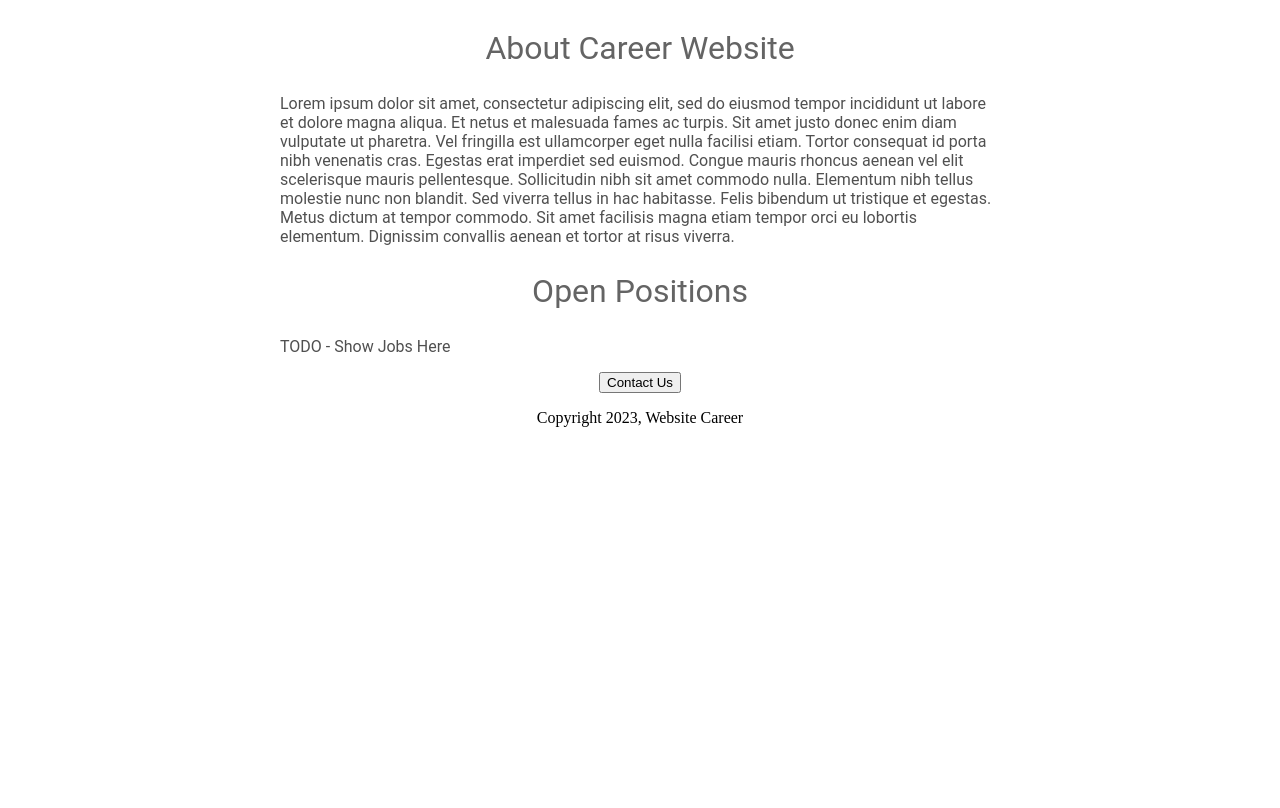
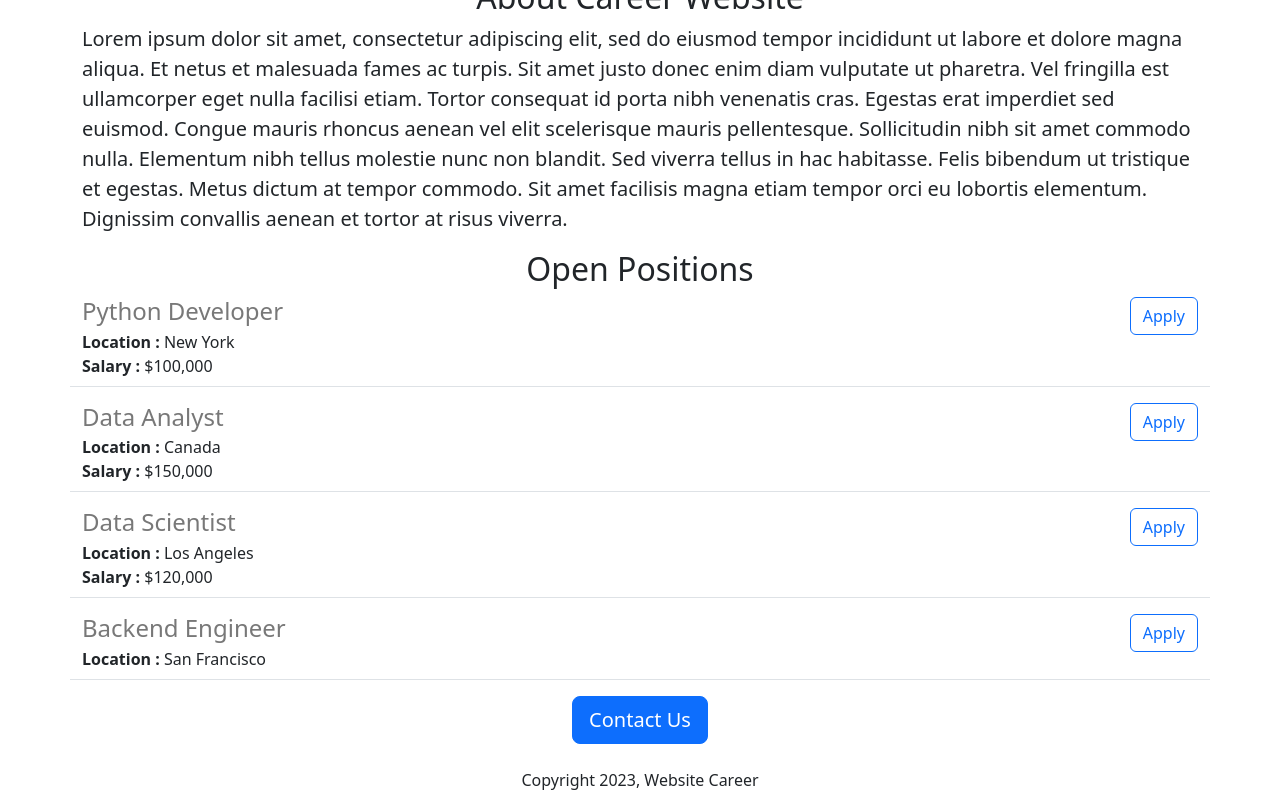
Before and after one commit to rein55/practice_career_website, a Flask app: page / in a window 1280 px wide. Shown: the part 462-1270 px from the top of the page. Before the commit the page ends 889 px from the top, so only its background shows below. Run offline with Flask 3, Linux system fonts and the light colour scheme.

Commit message:
Add dynamic data and API route

```diff
--- a/app.py
+++ b/app.py
@@ -1,11 +1,40 @@
-from flask import Flask, render_template
+from flask import Flask, render_template, jsonify
 
 app = Flask(__name__)
 
+JOBS = [
+    {
+      'Id':1,
+      'Title':'Python Developer',
+      'Location':'New York',
+      'Salary':'$100,000'
+    },
+    {
+      'Id':2,
+      'Title':'Data Analyst',
+      'Location':'Canada',
+      'Salary':'$150,000'
+    },
+    {
+      'Id':3,
+      'Title':'Data Scientist',
+      'Location':'Los Angeles',
+      'Salary':'$120,000'
+    },
+    {
+      'Id':4,
+      'Title':'Backend Engineer',
+      'Location':'San Francisco',
+    }
+]
+
 @app.route("/")
 def hello_world():
-  return render_template('home.html')
-
-
+  return render_template('home.html',
+                         jobs=JOBS,
+                        company_name = 'Career Website')
+@app.route("/api/jobs")
+def list_jobs():
+  return jsonify(JOBS)
 if __name__ == "__main__":
   app.run(host= "0.0.0.0", debug=True)
--- a/templates/home.html
+++ b/templates/home.html
@@ -2,49 +2,34 @@
 <html>
   <head>
     <title>Career Website</title>
+    <meta charset="utf-8">
+    <meta name="viewport" content="width=device-width, initial-scale=1">
+    <link href="https://cdn.jsdelivr.net/npm/bootstrap@5.3.2/dist/css/bootstrap.min.css" rel="stylesheet" integrity="sha384-T3c6CoIi6uLrA9TneNEoa7RxnatzjcDSCmG1MXxSR1GAsXEV/Dwwykc2MPK8M2HN" crossorigin="anonymous">
     <style>
-      h1 {
-        font-size: 40px;
-        font-family: Roboto;
-        font-weight: normal;
-        color: rgb(50, 50, 50);
-        text-align: center;
-      }
       #banner {
-        width:100%;
         height: 360px;
-        object-fit:cover
-      }
-      h2 {
-        font-size: 32px;
-        font-family: Roboto;
-        font-weight: normal;
-        color: rgb(100, 100, 100);
-        text-align: center;
-      }
-      .bodytext {
-        font-family: Roboto;
-        color: rgb(80, 80, 80);
-      }
-      #container {
-        max-width: 720px;
-        margin: 0 auto 0 auto;
+        width: 100%;
+        object-fit: cover;
       }
     </style>
   </head>
   <body>
-    <div id="container">
-      <h1>Career Website</h1>
-      <img id="banner" src="https://practicecareerwebsite--reinltobing.repl.co/static/banner.jpg" >
-      <h2>About Career Website</h2>
-      <p class="bodytext">
+    <div class="container">
+      <h1 class="text-center mt-2 mb-4" >{{company_name}}</h1>
+      <img class="img-fluid" id="banner"src="https://practicecareerwebsite--reinltobing.repl.co/static/banner.jpg" >
+      <h2 class="text-center">About Career Website</h2>
+      <p class="lead">
         Lorem ipsum dolor sit amet, consectetur adipiscing elit, sed do eiusmod tempor incididunt ut labore et dolore magna aliqua. Et netus et malesuada fames ac turpis. Sit amet justo donec enim diam vulputate ut pharetra. Vel fringilla est ullamcorper eget nulla facilisi etiam. Tortor consequat id porta nibh venenatis cras. Egestas erat imperdiet sed euismod. Congue mauris rhoncus aenean vel elit scelerisque mauris pellentesque. Sollicitudin nibh sit amet commodo nulla. Elementum nibh tellus molestie nunc non blandit. Sed viverra tellus in hac habitasse. Felis bibendum ut tristique et egestas. Metus dictum at tempor commodo. Sit amet facilisis magna etiam tempor orci eu lobortis elementum. Dignissim convallis aenean et tortor at risus viverra.
       </p>
-      <h2>Open Positions</h2>
-      <p class="bodytext">TODO - Show Jobs Here</p>
-      <div style="text-align:center;">
-        <button>Contact Us</button>
-        <p>Copyright 2023, Website Career</p>
+      <h2 class="text-center mt-2">Open Positions</h2>
+      <div>
+        {%   for job in jobs %}
+            {% include 'jobitem.html' %}
+        {% endfor %}
+      </div>
+      <div class="text-center">
+        <button class="btn btn-primary btn-lg">Contact Us</button>
+        <p class="mt-4">Copyright 2023, Website Career</p>
       </div>
     </div>
   </body>
--- /dev/null
+++ b/templates/jobitem.html
@@ -0,0 +1,19 @@
+<div class="row border-bottom" style="margin-bottom:16px; padding-bottom:8px;">
+  <div class="col-9">
+    <h4 style="color:rgb(120,120,120); margin-bottom:4px;">
+      {{job['Title']}}
+    </h4>
+    <div>
+      <b>Location : </b>{{job['Location']}}
+    </div>
+    {% if 'Salary' in job %}
+    <div>
+      <b>Salary : </b>{{job['Salary']}}
+    </div>
+    {% endif %}
+  </div>
+  <div class="col-3" style="text-align: right;">
+    <button type="button" class="btn btn-outline-primary">Apply</button>
+  </div>
+
+</div>
```
Also changed, not shown: 1 other file.
